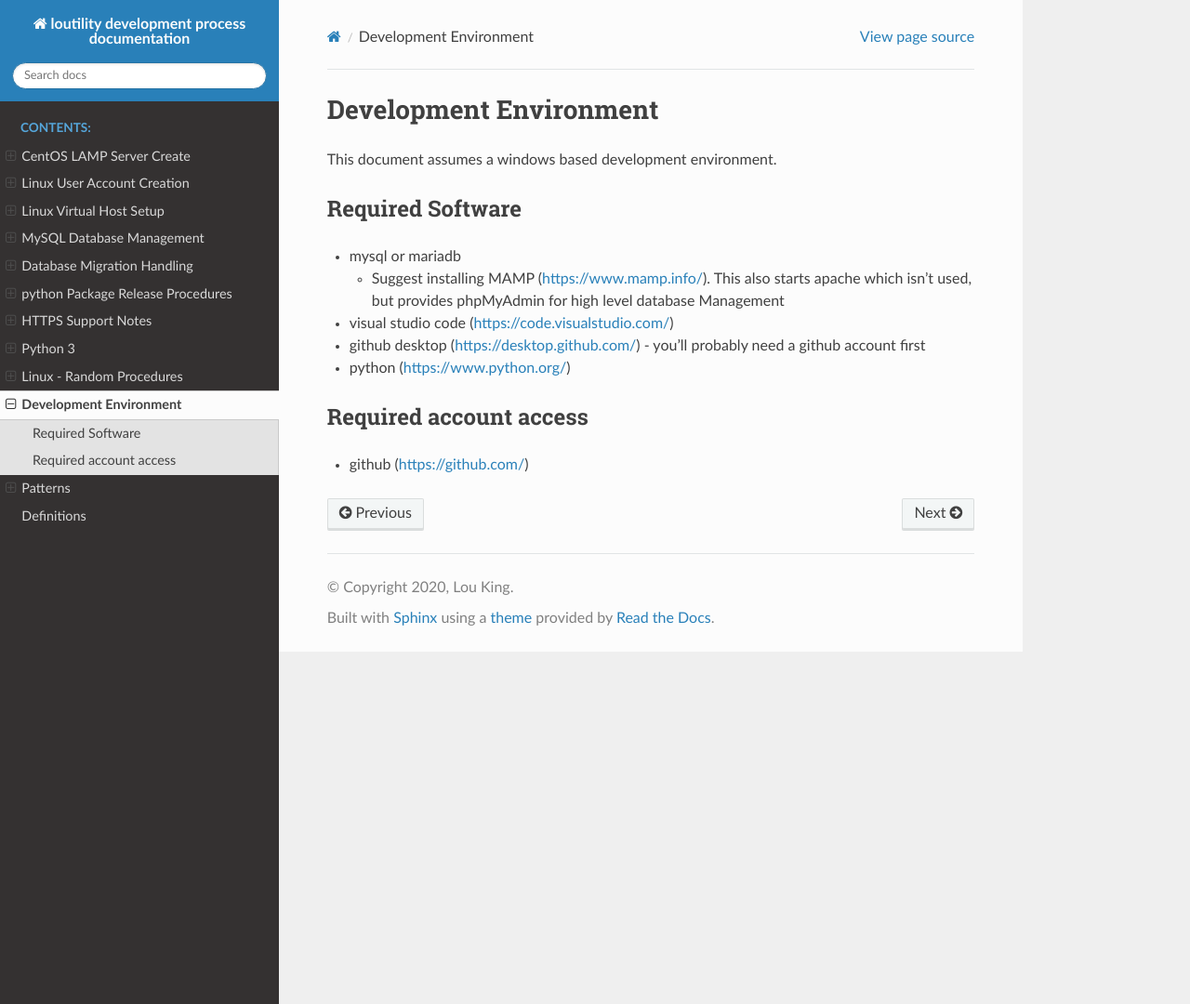
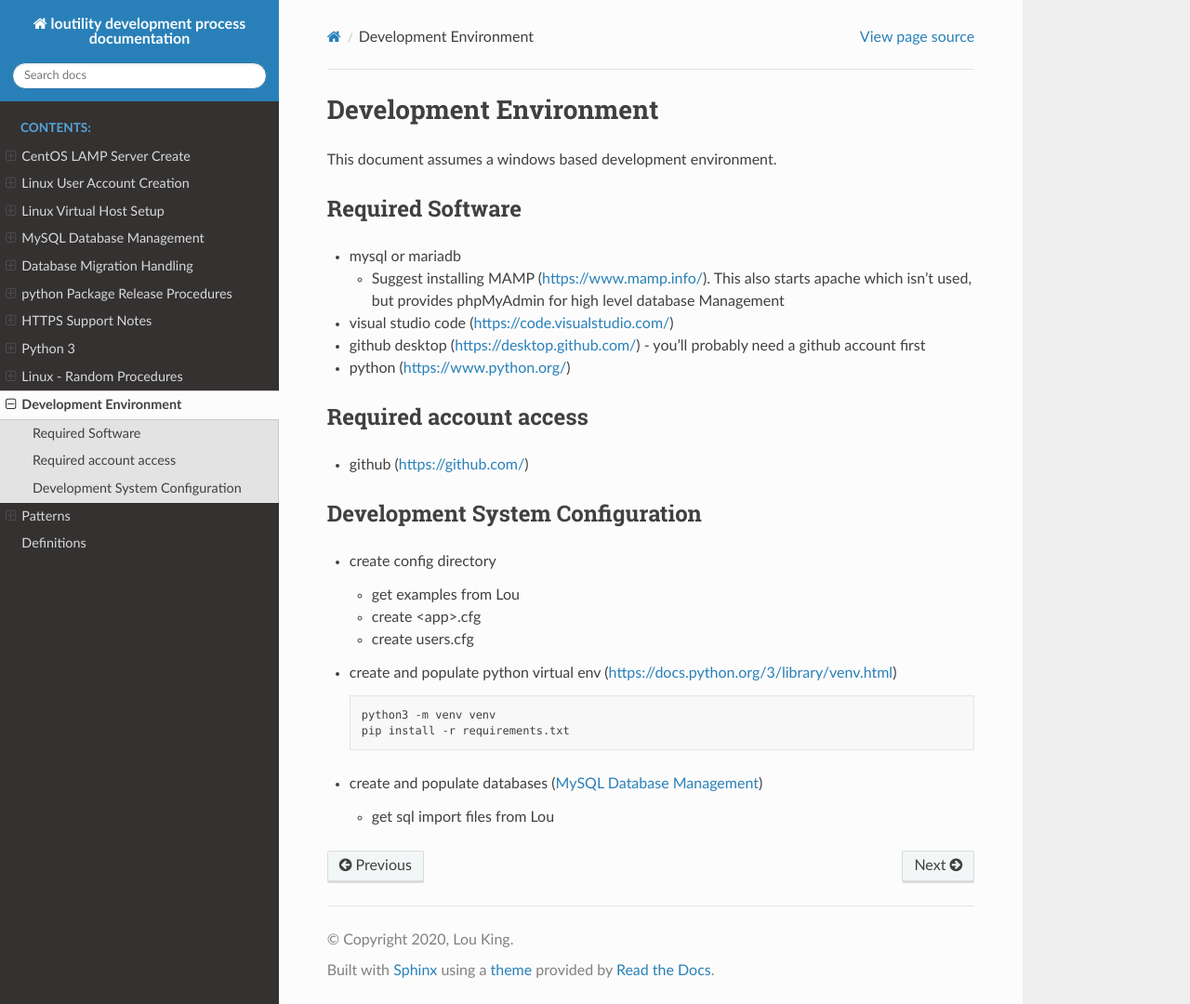
Before and after one commit to shanholtzerk/fork_loudevprocess, a Sphinx documentation site: the page built from docs/source/development-environment.rst, in a window 1280 px wide and 1080 px high. Shown: the whole window at 93% size. Built offline with Sphinx 7.4.7 and the Read the Docs theme 2.0.0, drawn with Linux system fonts in a browser that asks for light colours.

Commit message:
Development Environment enhancements

```diff
--- a/docs/source/development-environment.rst
+++ b/docs/source/development-environment.rst
@@ -17,3 +17,23 @@ Required Software
 Required account access
 ---------------------------
 * github (https://github.com/)
+
+Development System Configuration
+-------------------------------------
+
+* create config directory
+
+  * get examples from Lou
+  * create <app>.cfg
+  * create users.cfg
+
+* create and populate python virtual env (https://docs.python.org/3/library/venv.html)
+
+  .. code-block:: shell
+
+    python3 -m venv venv
+    pip install -r requirements.txt
+
+* create and populate databases (:ref:`mysql-database-management`)
+
+  * get sql import files from Lou
--- a/docs/source/mysql-database-management.rst
+++ b/docs/source/mysql-database-management.rst
@@ -1,3 +1,5 @@
+.. _mysql-database-management:
+
 MySQL Database Management
 +++++++++++++++++++++++++++++
 
--- a/requirements.txt
+++ b/requirements.txt
@@ -13,10 +13,11 @@ Pygments==2.5.2
 pyparsing==2.4.6
 pytz==2019.3
 requests==2.22.0
+rstcheck==3.3.1
 six==1.13.0
 snowballstemmer==2.0.0
 Sphinx==2.3.1
-sphinx-rtd-theme==0.4.3
+sphinx-rtd-theme==1.0.0
 sphinxcontrib-applehelp==1.0.1
 sphinxcontrib-devhelp==1.0.1
 sphinxcontrib-htmlhelp==1.0.2
```
